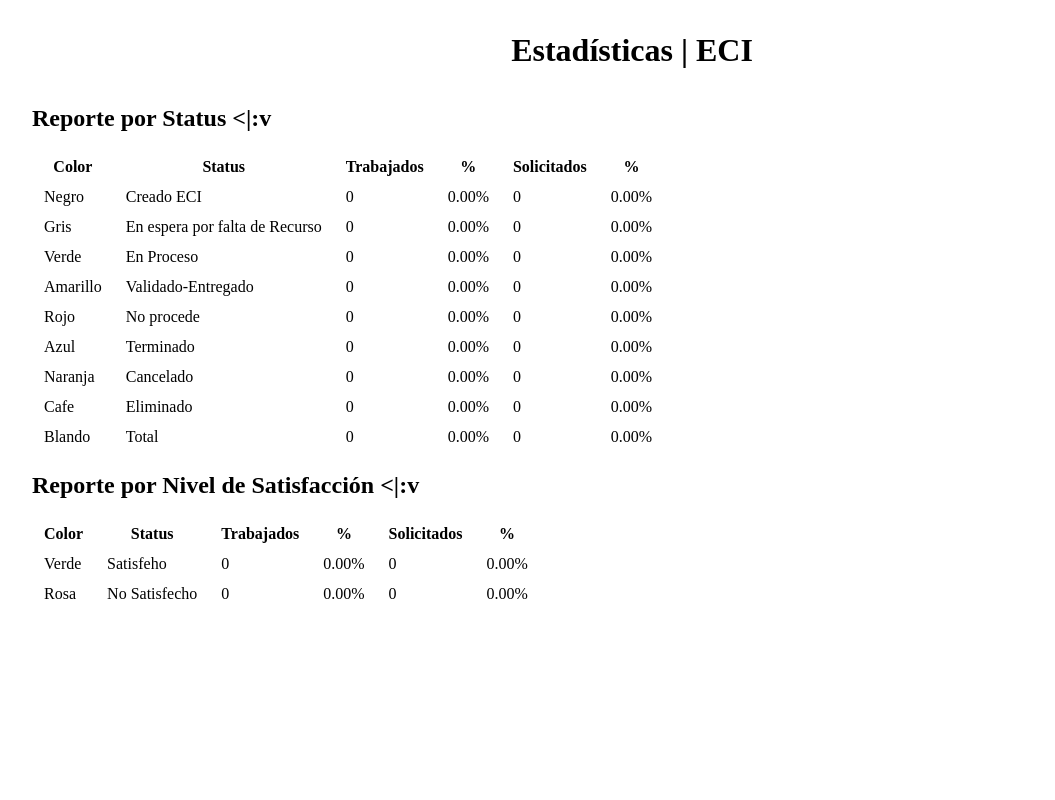
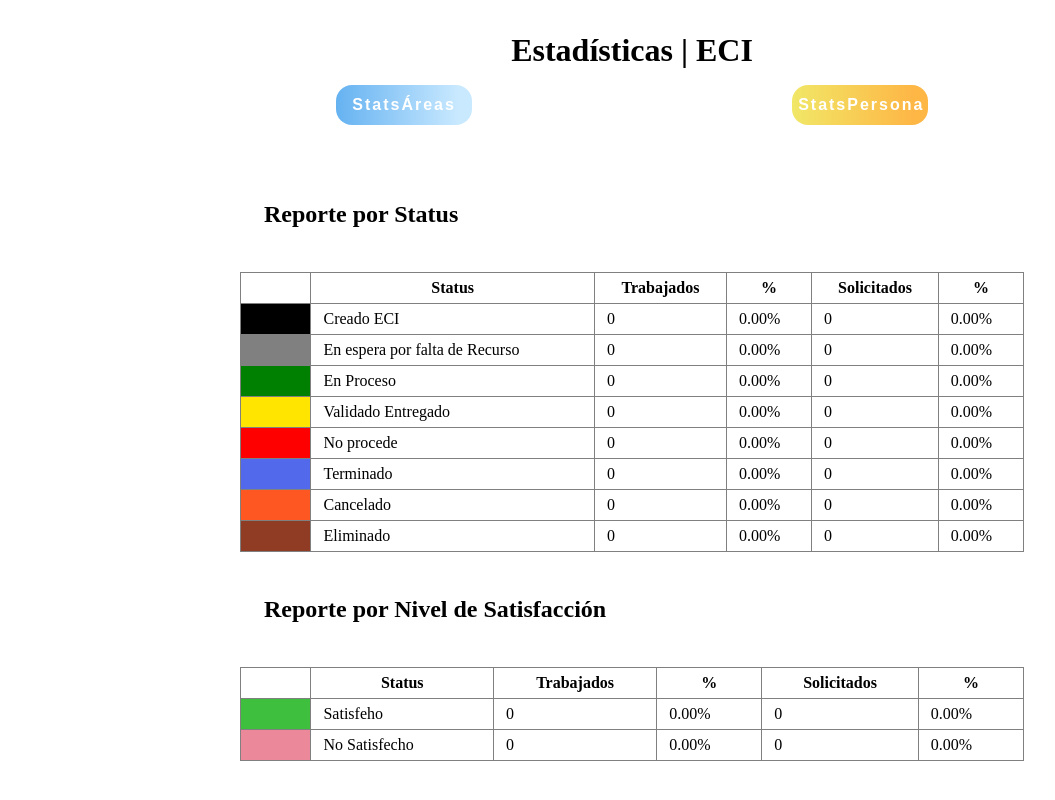
Before and after one commit to CarloAFlores/Sistemas_de_tickets, a PHP site: the page made by views/paginas/estadisticas.php in a window 1280 px wide. Shown: the whole page, without its empty margins (8-1063 px from the left). Run offline with PHP 8.4, Linux system fonts and the light colour scheme; the template is opened without the code that fills it, so the values that code supplies are empty; the visitor is signed in with stand-in values (Sample User, id 1).

Commit message:
Modificando estadisticas

```diff
--- a/src/css/estadisticas_style.css
+++ b/src/css/estadisticas_style.css
@@ -4,20 +4,138 @@
 		margin: 2rem 0 0 0;
 }
 
+.titulo__dos{
+	padding: 1em;
+}
+
 table{
+	width: 100%;
 	border-collapse: collapse;
+
 }
 
 td, th{
 	padding: 6px 12px;
-}
-main{
-	padding: 1em 2em;
+	border: 1px solid grey;
 }
 
-@media(max-width: 800px){
+main{
+	padding: 1em 15em;
+}
+
+.color__negro{
+	background: black;
+	width: 9%;
+
+}
+
+.color__gris{
+	background: grey;
+}
+
+.color__verde{
+	background: green;
+}
+
+.color__amarillo{
+	background: #ffe500;
+}
+
+.color__rojo{
+	background: red;
+}
+.color__azul{
+	background: #5269eb;
+}
+.color__naranja{
+	background: #ff5722;
+}
+.color__cafe{
+	background: #903c24;
+}
+.color__verde2{
+	background: #3ec03e;
+	width: 9%;
+}
+.color__rosa{
+	background: #eb889a;
+}
+
+.botones__modales{
+
+	padding: 1em;
+	display: flex;
+	text-align: center;
+	justify-content: space-evenly;
+
+}
+.botones{
+	font-family: 'Ysabeau SC', sans-serif;
+	font-weight: 600;
+	border: none;
+	color: #fff;
+	border-radius: 1em;
+	width: 11%;
+	height: 2.5rem;
+	font-size: 16px;
+	cursor: pointer;
+	letter-spacing: 2px;
+}
+.boton__areas{
+	background: linear-gradient(to right, rgba(101,178,241,1) 0%, rgba(201,233,255,1) 90%, rgba(201,233,255,1) 100%);
+}
+
+.boton__persona{
+	background: linear-gradient(to right, rgba(241,231,103,1) 0%, rgba(254,182,69,1) 90%, rgba(254,182,69,1) 100%);
+}
+
+@media(max-width: 1076px){
+	main{
+		padding: 1em 2em;
+
+	}
+	table{
+		width: 100%;
+	}
+
 	table tr{
 		display: flex;
 		flex-direction: column;
+		border: 2px solid #000;
+		padding: 1em;
+		margin-bottom: 1em;
+	}
+
+	table td,
+	table th{
+		border: none;
+	}
+
+	table td[data-label]{
+		display: flex;
+	}
+
+	table td[data-label]::before{
+		content: attr(data-label );
+		width: 90%;
+		color: silver;
+		font-weight: bold;
+	}
+
+
+
+	table thead{
+		display: none;
+	}
+
+	.botones{
+		width: 43%;
+	}
+	.color__negro{
+		width: 100%;
+	}
+
+	.color__verde2{
+		width: 100%;
 	}
 }
--- a/views/paginas/estadisticas.php
+++ b/views/paginas/estadisticas.php
@@ -15,18 +15,23 @@ header('Location: pagina_no_encontrada');
  	<meta name="viewport" content="width=device-width, initial-scale=1" />
  </head>
  <body>
-	<header>
+	<div>
 		<h1 class="titulo_estadisticas">Estadísticas | ECI</h1>
-	</header>
+	</div>
+
+	<div class="botones__modales">
+		<button class="botones boton__areas"><i class='bx bx-bar-chart-alt bx-tada' ></i>StatsÁreas</button>
+		<button class="botones boton__persona"><i class='bx bx-bar-chart-alt bx-tada' ></i>StatsPersona</button>
+	</div>
 
 	<main>
-		<h2>Reporte por Status <|:v</h2>
+		<h2 class="titulo__dos">Reporte por Status</h2>
 
 		<table id="" >
 			<thead>
 
 				<tr>
-					<th>Color</th>
+					<th></th>
 					<th>Status</th>
 					<th>Trabajados</th>
 					<th>%</th>
@@ -37,87 +42,80 @@ header('Location: pagina_no_encontrada');
 			<tbody>
 
 				<tr>
-					<td>Negro</td>
-					<td>Creado ECI</td>
-					<td>0</td>
-					<td>0.00%</td>
-					<td>0</td>
-					<td>0.00%</td>
+					<td data-label="Color" class="color__negro"></td>
+					<td data-label="Status">Creado ECI</td>
+					<td data-label="Trabajados">0</td>
+					<td data-label="%">0.00%</td>
+					<td data-label="Solicitados">0</td>
+					<td data-label="%">0.00%</td>
 				</tr>
 				<tr>
-					<td>Gris</td>
-					<td>En espera por falta de Recurso</td>
-					<td>0</td>
-					<td>0.00%</td>
-					<td>0</td>
-					<td>0.00%</td>
+					<td data-label="Color" class="color__gris"></td>
+					<td data-label="Status">En espera por falta de Recurso</td>
+					<td data-label="Trabajados">0</td>
+					<td data-label="%">0.00%</td>
+					<td data-label="Solicitados">0</td>
+					<td data-label="%">0.00%</td>
 				</tr>
 			<tr>
-				<td>Verde</td>
-				<td>En Proceso</td>
-				<td>0</td>
-				<td>0.00%</td>
-				<td>0</td>
-				<td>0.00%</td>
+				<td data-label="Color" class="color__verde"></td>
+				<td data-label="Status">En Proceso</td>
+				<td data-label="Trabajados">0</td>
+				<td data-label="%">0.00%</td>
+				<td data-label="Solicitados">0</td>
+				<td data-label="%">0.00%</td>
 			</tr>
 			<tr>
-				<td>Amarillo</td>
-				<td>Validado-Entregado</td>
-				<td>0</td>
-				<td>0.00%</td>
-				<td>0</td>
-				<td>0.00%</td>
+				<td data-label="Color" class="color__amarillo"></td>
+				<td data-label="Status">Validado Entregado</td>
+				<td data-label="Trabajados">0</td>
+				<td data-label="%">0.00%</td>
+				<td data-label="Solicitados">0</td>
+				<td data-label="%">0.00%</td>
 			</tr>
 			<tr>
-				<td>Rojo</td>
-				<td>No procede</td>
-				<td>0</td>
-				<td>0.00%</td>
-				<td>0</td>
-				<td>0.00%</td>
+				<td data-label="Color" class="color__rojo"></td>
+				<td data-label="Status">No procede</td>
+				<td data-label="Trabajados">0</td>
+				<td data-label="%">0.00%</td>
+				<td data-label="Solicitados">0</td>
+				<td data-label="%">0.00%</td>
 			</tr>
 			<tr>
-				<td>Azul</td>
-				<td>Terminado</td>
-				<td>0</td>
-				<td>0.00%</td>
-				<td>0</td>
-				<td>0.00%</td>
+				<td data-label="Color" class="color__azul"></td>
+				<td data-label="Status">Terminado</td>
+				<td data-label="Trabajados">0</td>
+				<td data-label="%">0.00%</td>
+				<td data-label="Solicitados">0</td>
+				<td data-label="%">0.00%</td>
 			</tr>
 			<tr>
-				<td>Naranja</td>
-				<td>Cancelado</td>
-				<td>0</td>
-				<td>0.00%</td>
-				<td>0</td>
-				<td>0.00%</td>
+				<td data-label="Color" class="color__naranja"></td>
+				<td data-label="Status">Cancelado</td>
+				<td data-label="Trabajados">0</td>
+				<td data-label="%">0.00%</td>
+				<td data-label="Solicitados">0</td>
+				<td data-label="%">0.00%</td>
 			</tr>
 			<tr>
-				<td>Cafe</td>
-				<td>Eliminado</td>
-				<td>0</td>
-				<td>0.00%</td>
-				<td>0</td>
-				<td>0.00%</td>
+				<td data-label="Color" class="color__cafe"></td>
+				<td data-label="Status">Eliminado</td>
+				<td data-label="Trabajados">0</td>
+				<td data-label="%">0.00%</td>
+				<td data-label="Solicitados">0</td>
+				<td data-label="%">0.00%</td>
 			</tr>
-			<tr>
-				<td>Blando</td>
-				<td>Total</td>
-				<td>0</td>
-				<td>0.00%</td>
-				<td>0</td>
-				<td>0.00%</td>
-			</tr>
+
 		</tbody>
 	</table>
 
-	<h2>Reporte por Nivel de Satisfacción <|:v</h2>
+	<h2 class="titulo__dos">Reporte por Nivel de Satisfacción</h2>
 
 		<table id="" >
 			<thead>
 
 				<tr>
-					<th>Color</th>
+					<th></th>
 					<th>Status</th>
 					<th>Trabajados</th>
 					<th>%</th>
@@ -128,23 +126,23 @@ header('Location: pagina_no_encontrada');
 			<tbody>
 
 				<tr>
-					<td>Verde</td>
-					<td>Satisfeho</td>
-					<td>0</td>
-					<td>0.00%</td>
-					<td>0</td>
-					<td>0.00%</td>
+					<td data-label="Color" class="color__verde2"></td>
+					<td data-label="Status">Satisfeho</td>
+					<td data-label="Trabajados">0</td>
+					<td data-label="%">0.00%</td>
+					<td data-label="Solicitados">0</td>
+					<td data-label="%">0.00%</td>
 				</tr>
 				<tr>
-					<td>Rosa</td>
-					<td>No Satisfecho</td>
-					<td>0</td>
-					<td>0.00%</td>
-					<td>0</td>
-					<td>0.00%</td>
+					<td data-label="Color" class="color__rosa"></td>
+					<td data-label="Status">No Satisfecho</td>
+					<td data-label="Trabajados">0</td>
+					<td data-label="%">0.00%</td>
+					<td data-label="Solicitados">0</td>
+					<td data-label="%">0.00%</td>
 				</tr>
 			</tbody>
-	</table>
+		</table>
 	</main>
-</body>
- </html>
+ </body>
+</html>
```
